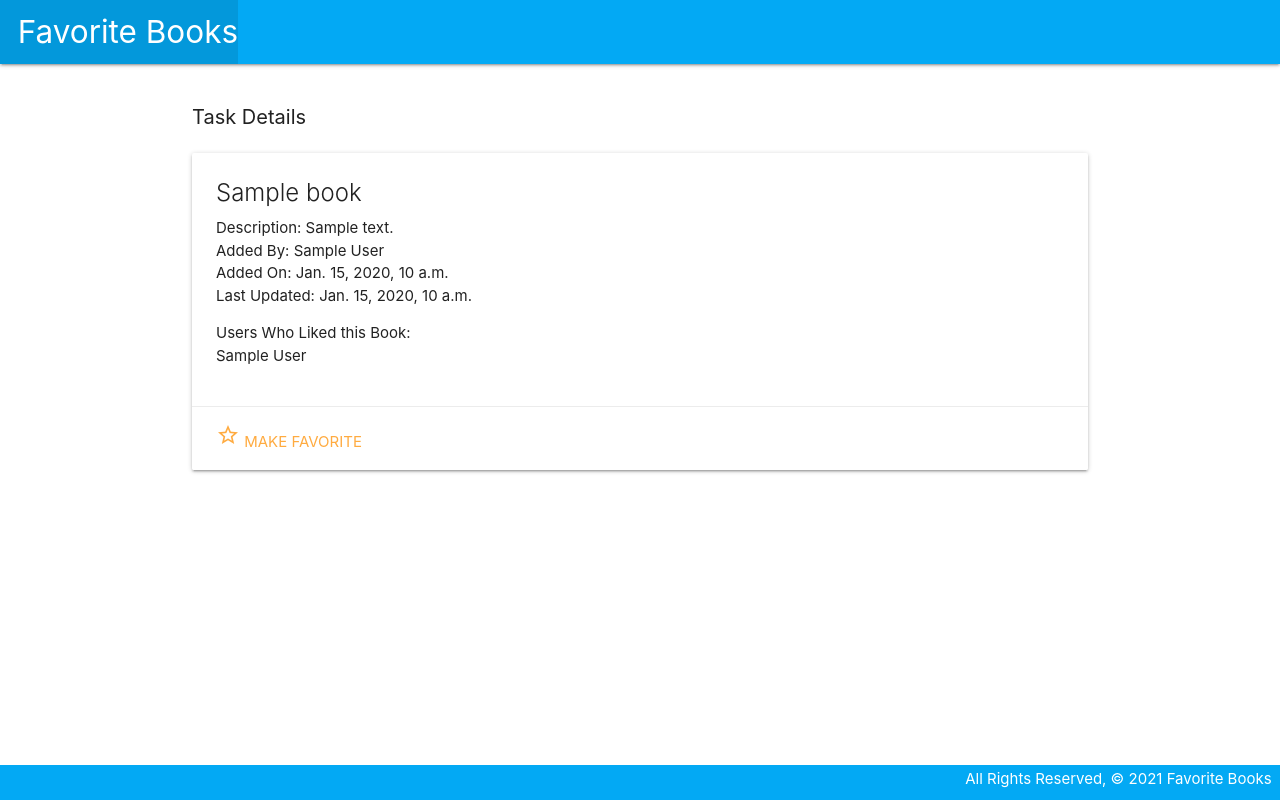
After one commit to stormysea22/Favorite_books, a Django app: template book_app/templates/book_app/book_detail.html in a window 1280 px wide. The commit adds this page. Run offline with Django 3.2, Linux system fonts and the light colour scheme; the template is opened without the code that fills it: most values are stand-ins (such as "Sample title", 1, 10 or a date in 2020); parts of the project's set-up code (start-up, migrations or seed data) failed here and were passed over.

Commit message:
All Working

```diff
--- a/book_app/models.py
+++ b/book_app/models.py
@@ -1,4 +1,5 @@
 from django.db import models
+from django.urls import reverse
 from login_app.models import User
 
 # Create your models here.
@@ -7,3 +8,8 @@ class Book(models.Model):
     description = models.TextField()
     uploaded_by = models.ForeignKey(User, related_name="books_uploaded", on_delete = models.CASCADE)
     users_who_like = models.ManyToManyField(User, related_name="liked_books")
+    created_at = models.DateTimeField(auto_now_add=True)
+    updated_at = models.DateTimeField(auto_now=True)
+
+    def get_absolute_url(self):
+        return reverse('books_detail', kwargs={ 'book_id': self.id })
--- /dev/null
+++ b/book_app/static/css/style.css
@@ -0,0 +1,25 @@
+body {
+    display: flex;
+    min-height: 100vh;
+    flex-direction: column;
+}
+
+main {
+    flex: 1 0 auto;
+}
+
+footer.page-footer {
+    padding-top: 3px;
+    text-align: right;
+    height: 35px;
+}
+
+nav .badge {
+    position: relative;
+    top: 20px;
+    right: 20px;
+}
+
+h1 {
+    font-size: 20px;
+}
--- a/book_app/templates/base.html
+++ b/book_app/templates/base.html
@@ -2,21 +2,33 @@
 
 <!DOCTYPE html>
 <html lang="en">
+
 <head>
     <meta charset="UTF-8">
     <meta name="viewport" content="width=device-width, initial-scale=1.0">
     <meta http-equiv="X-UA-Compatible" content="ie=edge">
-  <title>Cat Collector</title>
+    <title>Favorite Books</title>
     <link rel="stylesheet" href="https://cdnjs.cloudflare.com/ajax/libs/materialize/1.0.0/css/materialize.min.css">
     <link rel="stylesheet" type="text/css" href="{% static 'css/style.css' %}">
+    <link rel="stylesheet" href="https://fonts.googleapis.com/icon?family=Material+Icons">
+
     <script src="https://cdnjs.cloudflare.com/ajax/libs/materialize/1.0.0/js/materialize.min.js"></script>
 </head>
+
 <body>
     <header class="navbar-fixed">
         <nav>
-      <div class="nav-wrapper">
+            <div class="nav-wrapper light-blue">
                 <ul>
+                    {% if request.session.user_id %}
+                        <li><a href="/books" class="left brand-logo">&nbsp;&nbsp;Welcome, {{ request.session.first_name }}!</a></li>
+                    </ul>
+                    <ul class="right">
+                        <li><a href="/books">All Books</a></li>
+                        <li><a href="/users/logout">Log Out</a></li>
+                    {% else %}
                         <li><a href="/" class="left brand-logo">&nbsp;&nbsp;Favorite Books</a></li>
+                    {% endif %}
                 </ul>
             </div>
         </nav>
@@ -25,8 +37,9 @@
         {% block content %}
         {% endblock %}
     </main>
-  <footer class="page-footer">
-    <div class="right">All Rights Reserved, &copy; 2019 Cat Collector &nbsp;</div>
+    <footer class="page-footer light-blue">
+        <div class="right">All Rights Reserved, &copy; 2021 Favorite Books &nbsp;</div>
     </footer>
 </body>
+
 </html>
--- /dev/null
+++ b/book_app/templates/book_app/book_detail.html
@@ -0,0 +1,37 @@
+{% extends 'base.html' %}
+{% block content %}
+{% load custom_tags %}
+
+<h1>Task Details</h1>
+
+<div class="row1">
+    <div class="col">
+        <div class="card">
+            <div class="card-content">
+                <span class="card-title">{{ book.title }}</span>
+                <p>Description: {{ book.description }}</p>
+                <p>Added By: {{ book.uploaded_by.first_name }} {{ book.uploaded_by.last_name }}</p>
+                <p>Added On: {{ book.created_at }}</p>
+                <p>Last Updated: {{ book.updated_at }}</p>
+                <ul> Users Who Liked this Book:
+                    {% for user in book.users_who_like.all %}
+                    <li>{{ user.first_name }} {{ user.last_name }}</li>
+                    {% endfor %}
+                </ul>
+            </div>
+            <div class="card-action">
+                    {% if user in book.users_who_like.all %}
+                        <a href="{% url 'un_favorite' book.id %}"><i class="material-icons">star</i> Un-Favorite</a>
+                    {% else %}
+                        <a href="{% url 'make_favorite' book.id %}"><i class="material-icons">star_border</i> Make Favorite</a>
+                    {% endif %}
+                {% if book.uploaded_by.id == request.session.user_id %}
+                    <a href="{% url 'books_edit' book.id %}">Edit</a>
+                    <a href="{% url 'books_delete' book.id %}">Delete</a>
+                {% endif %}
+            </div>
+        </div>
+    </div>
+</div>
+
+{% endblock %}
--- a/book_app/templates/book_app/book_form.html
+++ b/book_app/templates/book_app/book_form.html
@@ -8,6 +8,7 @@
         {{ form.as_table }}
     </table>
     <input type="submit" value="Submit!" class="btn">
+
 </form>
 
 {% endblock %}
--- /dev/null
+++ b/book_app/templatetags/custom_tags.py
@@ -0,0 +1,6 @@
+from django import template
+register = template.Library()
+
+@register.simple_tag
+def update_variable(value):
+    return value
--- a/book_app/urls.py
+++ b/book_app/urls.py
@@ -3,5 +3,10 @@ from . import views
 
 urlpatterns = [
     path('', views.BookList.as_view(), name="books_index"),
-    path('create/', views.BookCreate.as_view(), name="books_create")
+    path('<int:book_id>', views.book_detail, name="books_detail"),
+    path('create/', views.BookCreate.as_view(), name="books_create"),
+    path('<int:pk>/edit', views.BookEdit.as_view(), name="books_edit"),
+    path('<int:pk>/delete', views.BookDelete.as_view(), name="books_delete"),
+    path('<int:book_id>/make_favorite', views.make_favorite, name="make_favorite"),
+    path('<int:book_id>/un_favorite', views.un_favorite, name="un_favorite"),
 ]
--- a/favorite_books/urls.py
+++ b/favorite_books/urls.py
@@ -19,5 +19,5 @@ from django.urls import path, include
 urlpatterns = [
     path('admin/', admin.site.urls),
     path('', include('login_app.urls')),
-    path('books', include('book_app.urls'))
+    path('books/', include('book_app.urls'))
 ]
```
Also changed, not shown: book_app/templates/book_app/book_confirm_delete.html (added, +13 -0 lines), book_app/templates/book_app/book_list.html (+12 -0 lines), book_app/views.py (+36 -4 lines), book_app/migrations/0002_auto_20210227_1711.py (added), book_app/templatetags/__init__.py (added), db.sqlite3. Lines whose indentation alone changed are shown as unchanged.
